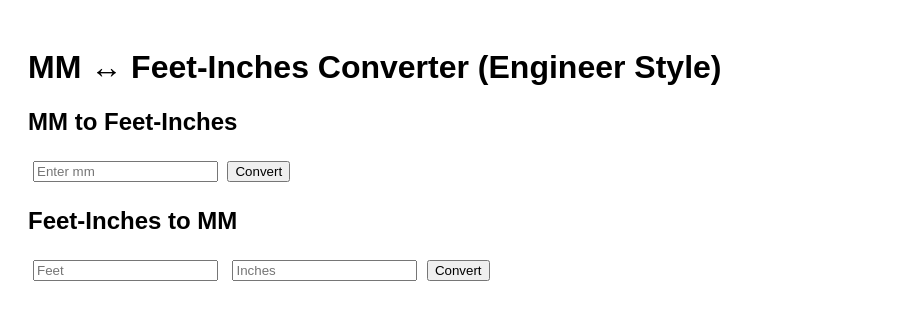
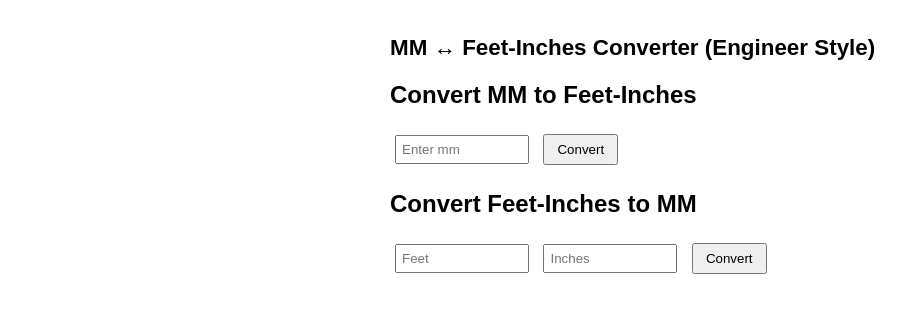
Before and after one commit to Ralphxo31/mm-feet-inches-converter, a plain HTML site: page index.html in a window 1280 px wide. Shown: the whole page, without its empty margins (0-908 px from the left). Drawn offline with Linux system fonts and the light colour scheme.

Commit message:
Update index.html

```diff
--- a/index.html
+++ b/index.html
@@ -2,21 +2,38 @@
 <html lang="en">
 <head>
   <meta charset="UTF-8">
-  <title>MM ↔ Feet-Inches Converter</title>
+  <title>MM ↔ Feet-Inches Converter (Engineer Style)</title>
   <style>
-    body { font-family: sans-serif; padding: 20px; }
-    input { margin: 5px; }
+    body {
+      font-family: sans-serif;
+      padding: 20px;
+      max-width: 500px;
+      margin: auto;
+    }
+    input {
+      margin: 5px;
+      padding: 5px;
+      width: 120px;
+    }
+    button {
+      padding: 6px 12px;
+      margin: 5px;
+    }
+    h1 {
+      font-size: 1.4em;
+      margin-bottom: 10px;
+    }
   </style>
 </head>
 <body>
   <h1>MM ↔ Feet-Inches Converter (Engineer Style)</h1>
 
-  <h2>MM to Feet-Inches</h2>
+  <h2>Convert MM to Feet-Inches</h2>
   <input type="number" id="mmInput" placeholder="Enter mm" />
   <button onclick="convertToFeetInches()">Convert</button>
   <p id="feetInchesOutput"></p>
 
-  <h2>Feet-Inches to MM</h2>
+  <h2>Convert Feet-Inches to MM</h2>
   <input type="number" id="feetInput" placeholder="Feet" />
   <input type="number" id="inchesInput" placeholder="Inches" />
   <button onclick="convertToMM()">Convert</button>
@@ -31,7 +48,7 @@
       const totalFeet = meters * 3.28084;
       const feet = Math.floor(totalFeet);
       const inchesDecimal = (totalFeet - feet) * 12;
-      const inches = Math.floor(inchesDecimal);  // Conservative rounding
+      const inches = Math.floor(inchesDecimal); // Conservative rounding
 
       document.getElementById('feetInchesOutput').innerText =
         `${mm} [${feet}' ${inches}"]`;
@@ -46,7 +63,7 @@
       const mm = totalInches * 25.4;
 
       document.getElementById('mmOutput').innerText =
-        `${feet}' ${inches}" = ${Math.round(mm)} mm`;
+        `${feet}' ${inches}" = ${Math.floor(mm)} mm`;
     }
   </script>
 </body>
```
